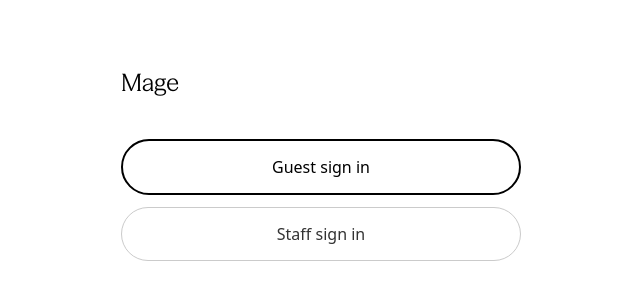
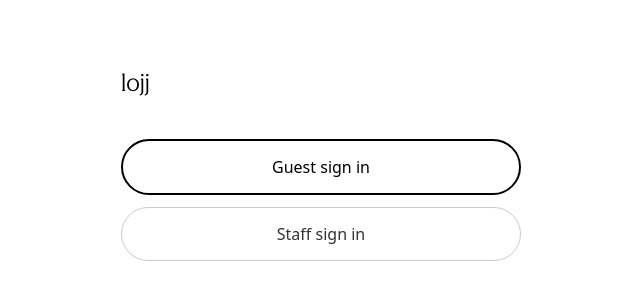
Before and after one commit to LOJJ-IO/Mage-v2, a Next.js app in the folder frontend/: page / in a window 1280 px wide. Shown: the part 236-536 px from the top of the page, without its empty margins (319-959 px from the left). Built offline with nearby package versions, Linux system fonts and the light colour scheme; no server answers; a web font is replaced by a local one.

Commit message:
Update SignInScreen title for branding consistency

```diff
--- a/frontend/src/components/SignInScreen.tsx
+++ b/frontend/src/components/SignInScreen.tsx
@@ -49,7 +49,7 @@
     <HydrationGate>
       <main className="min-h-screen bg-white dark:bg-mage-gray-900 flex flex-col max-w-md mx-auto px-6 py-12 justify-center">
         <motion.div initial={{ opacity: 0, y: 12 }} animate={{ opacity: 1, y: 0 }}>
-          <h1 className="text-2xl font-semibold text-mage-black dark:text-white mb-10">Mage</h1>
+          <h1 className="text-2xl font-semibold text-mage-black dark:text-white mb-10">lojj</h1>
 
           {error && (
             <div className="mb-6 p-4 rounded-uber-xl border border-red-200 bg-red-50 text-red-800 text-sm dark:border-red-900 dark:bg-red-950 dark:text-red-200">
```
